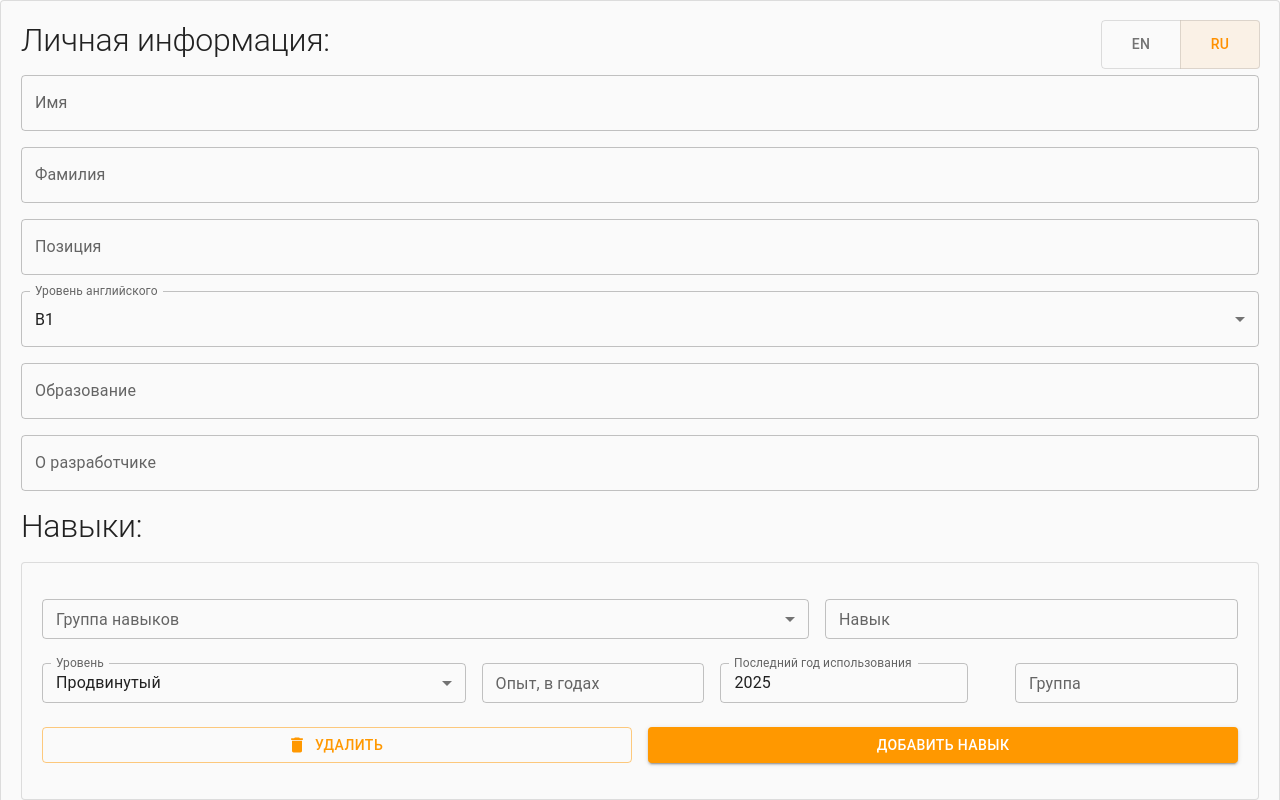
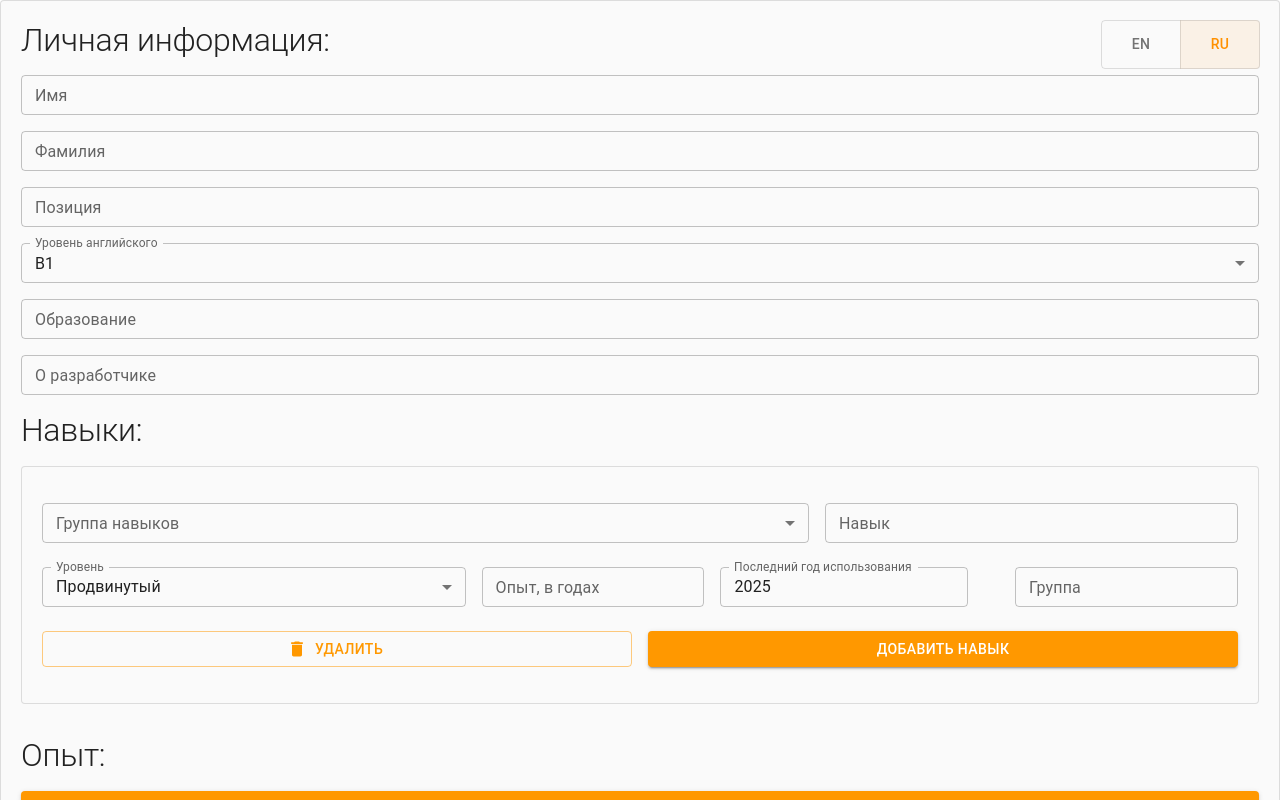
Before and after one commit to davidpinkevich/cv-creator, a React (Vite) app: page / in a window 1280 px wide. Shown: the top 800 px of the page. Built offline with nearby package versions, Linux system fonts and the light colour scheme.

Commit message:
fix: change base size

```diff
--- a/src/components/DatePicker/index.tsx
+++ b/src/components/DatePicker/index.tsx
@@ -1,4 +1,5 @@
 import { Controller, type FieldValues } from "react-hook-form";
+import { useTranslation } from "react-i18next";
 import { AdapterDayjs } from "@mui/x-date-pickers/AdapterDayjs";
 import { DatePicker as Picker } from "@mui/x-date-pickers/DatePicker";
 import { LocalizationProvider } from "@mui/x-date-pickers/LocalizationProvider";
@@ -9,14 +10,19 @@ import "dayjs/locale/ru";
 
 export function DatePicker<FormValues extends FieldValues>({
   name,
-  size = "medium",
+  size = "small",
   label,
   views,
   errors,
   control,
 }: DatePickerProps<FormValues>) {
+  const { i18n } = useTranslation();
+
   return (
-    <LocalizationProvider dateAdapter={AdapterDayjs} adapterLocale="ru">
+    <LocalizationProvider
+      dateAdapter={AdapterDayjs}
+      adapterLocale={i18n.language}
+    >
       <Controller
         name={name}
         control={control}
--- a/src/components/Select/index.tsx
+++ b/src/components/Select/index.tsx
@@ -13,7 +13,7 @@ export function Select<FormValues extends FieldValues>({
   control,
   label,
   name,
-  size = "medium",
+  size = "small",
   variant,
   value,
 }: SelectProps<FormValues>) {
--- a/src/components/TextInput/index.tsx
+++ b/src/components/TextInput/index.tsx
@@ -13,7 +13,7 @@ export function TextInput<FormValues extends FieldValues>({
   multiline,
   maxRows,
   type = "text",
-  size = "medium",
+  size = "small",
 }: TextInputProps<FormValues>) {
   return (
     <Controller
```
Also changed, not shown: src/assets/avatar.png (added).
